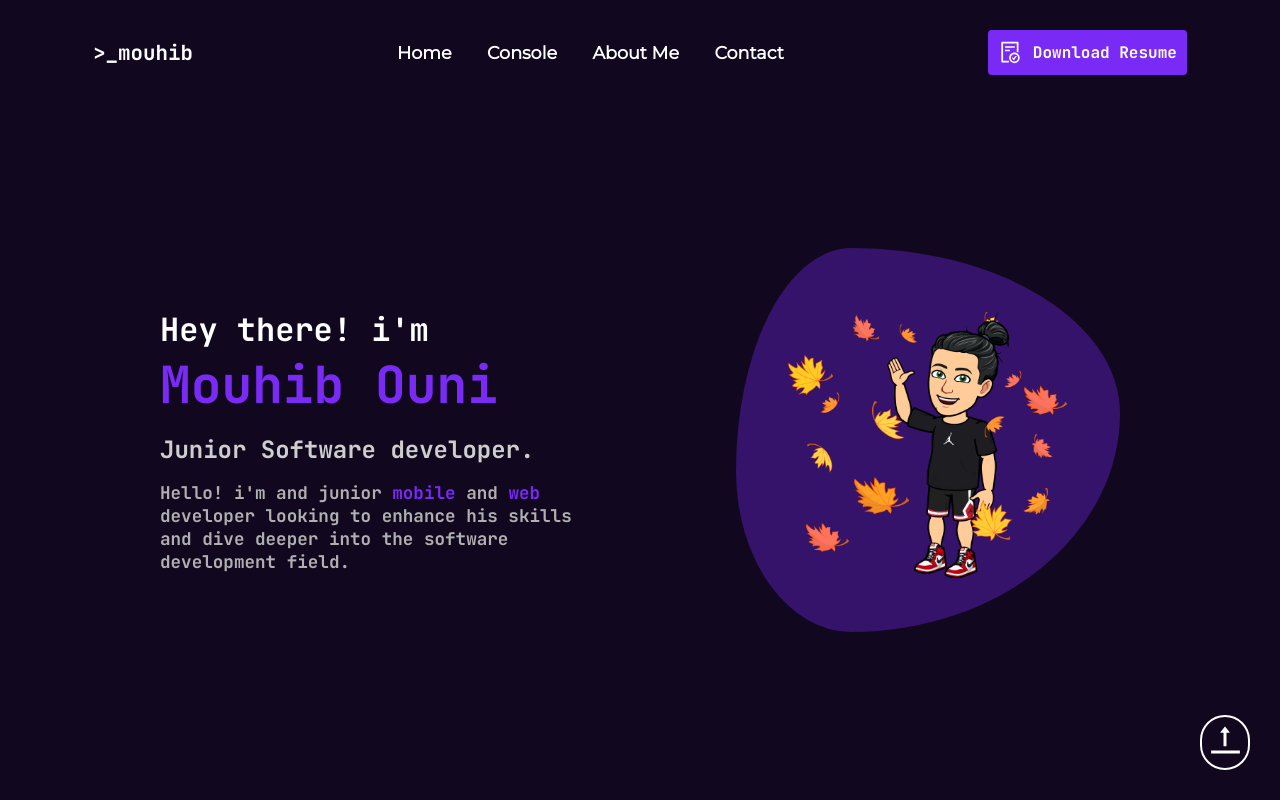
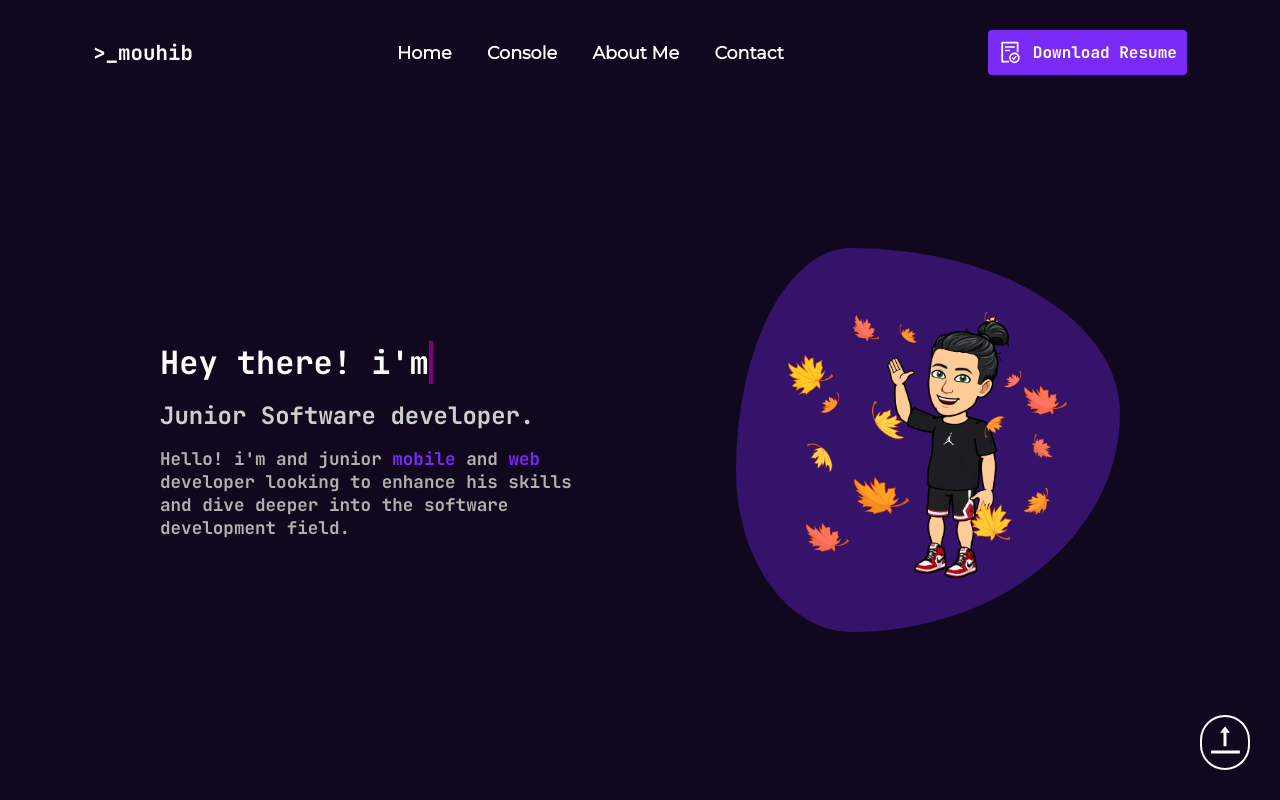
Before and after one commit to mmouhib/portfolio, a React (Vite) app: page / in a window 1280 px wide. Shown: the top 800 px of the page. Built offline with nearby package versions, Linux system fonts and the light colour scheme.

Commit message:
make typewriter reusable.

```diff
--- a/src/components/home/typewriter.tsx
+++ b/src/components/home/typewriter.tsx
@@ -1,27 +1,29 @@
-import { useEffect, useState } from 'react';
-import styled from 'styled-components';
-
-const StyledTypewriter = styled.div`
-	padding-right: 2px;
-	width: fit-content;
-	font-family: 'JetBrains Mono', sans-serif;
-	font-size: 4vw;
-	color: var(--main);
-`;
+import React, { useEffect, useState } from 'react';
 
 //todo: fix responsive design
-export default function Typewriter() {
-	const name: string = 'Mouhib Ouni';
-	const [word, setWord] = useState<string>(name[0]);
+export default function Typewriter(props: { text: string }) {
+	const [word, setWord] = useState<string>('');
 	const [showCursor, setShowCursor] = useState<boolean>(true);
 
 	useEffect(() => {
-		if (word.length < name.length) {
-			setTimeout(() => {
-				setWord(word + name[word.length]);
-			}, 200);
+		/*
+		 * added the next check to make sure that the props.text is not undefined because the
+		 * hook is applied faster that passing the props that means that when the "word"
+		 * state is calculated, the props.text is still undefined
+		 * */
+		if (props.text) {
+			if (word == '') {
+				setWord(props.text[0]);
+			}
+
+			if (word.length < props.text.length) {
+				setTimeout(() => {
+					setWord(word + props.text[word.length]);
+				}, 200);
+			}
 		}
-		if (word == name) setShowCursor(false);
+
+		if (word == props.text) setShowCursor(false);
 	}, [word]);
 
 	useEffect(() => {
@@ -31,8 +33,8 @@ export default function Typewriter() {
 	}, [showCursor]);
 
 	return (
-		<StyledTypewriter style={{ borderRight: showCursor ? '4px solid purple' : 'none' }}>
+		<span style={{ borderRight: showCursor ? '4px solid purple' : 'none', width: 'fit-content' }}>
 			{word}
-		</StyledTypewriter>
+		</span>
 	);
 }
```
